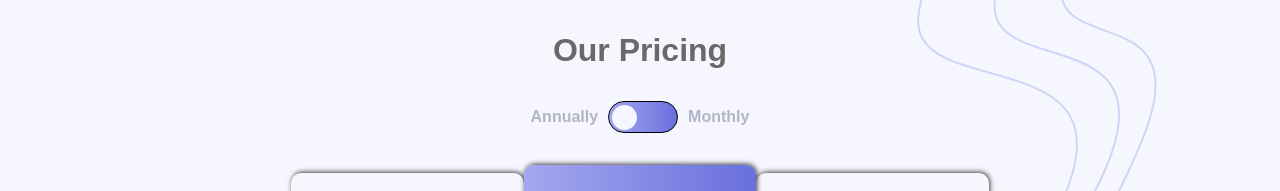
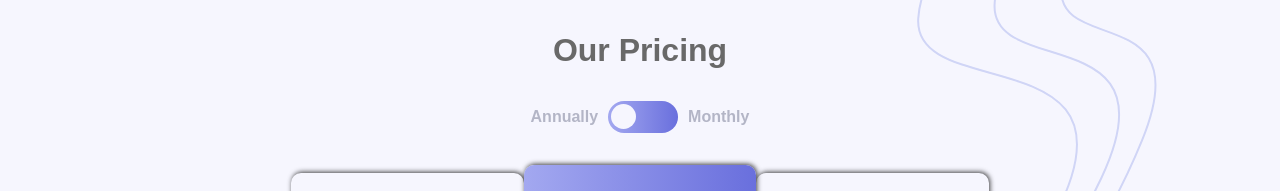
Before and after one commit to Nhoj-Plummer/pricing-component-with-toggle, a React (Create React App) app: page / in a window 1280 px wide. Shown: the top 191 px of the page. Built offline with nearby package versions, Linux system fonts and the light colour scheme.

Commit message:
Finished Challenge

```diff
--- a/src/components/Toggle/Toggle.css
+++ b/src/components/Toggle/Toggle.css
@@ -2,7 +2,7 @@
   display: flex;
   width: 70px;
   height: 32px;
-  border: 1px solid black;
+
   background: var(--color-gradient);
   cursor: pointer;
   border-radius: 30px;
--- a/src/containers/Pricing/pricing.css
+++ b/src/containers/Pricing/pricing.css
@@ -10,6 +10,7 @@
 .pricing-container_text h1 {
   color: var(--color-dark-grayish-blue);
 }
+
 .pricing-container_prices {
   display: flex;
   align-items: center;
--- a/src/containers/Pricing/pricing.js
+++ b/src/containers/Pricing/pricing.js
@@ -45,7 +45,7 @@ const Pricing = () => {
       {price && (
         <div className="pricing-container_prices mnothly">
           <Card title="Basic" price="19.99" storage="500 GB Storage" users="2 Users Allowed" sendGB="Send up to 3 GB" />
-          <MiddleCard title="Professional" price="24.99" storage="500 GB Storage" users="2 Users Allowed" sendGB="Send up to 3 GB" />
+          <MiddleCard title="Professional" price="24.99" storage="1 TB Storage" users="5 Users Allowed" sendGB="Send up to 10 GB" />
           <Card title="Master" price="39.99" storage="2 TB storage" users="10 Users Allowed" sendGB="Send up to 20 GB" />
         </div>
       )}
```
